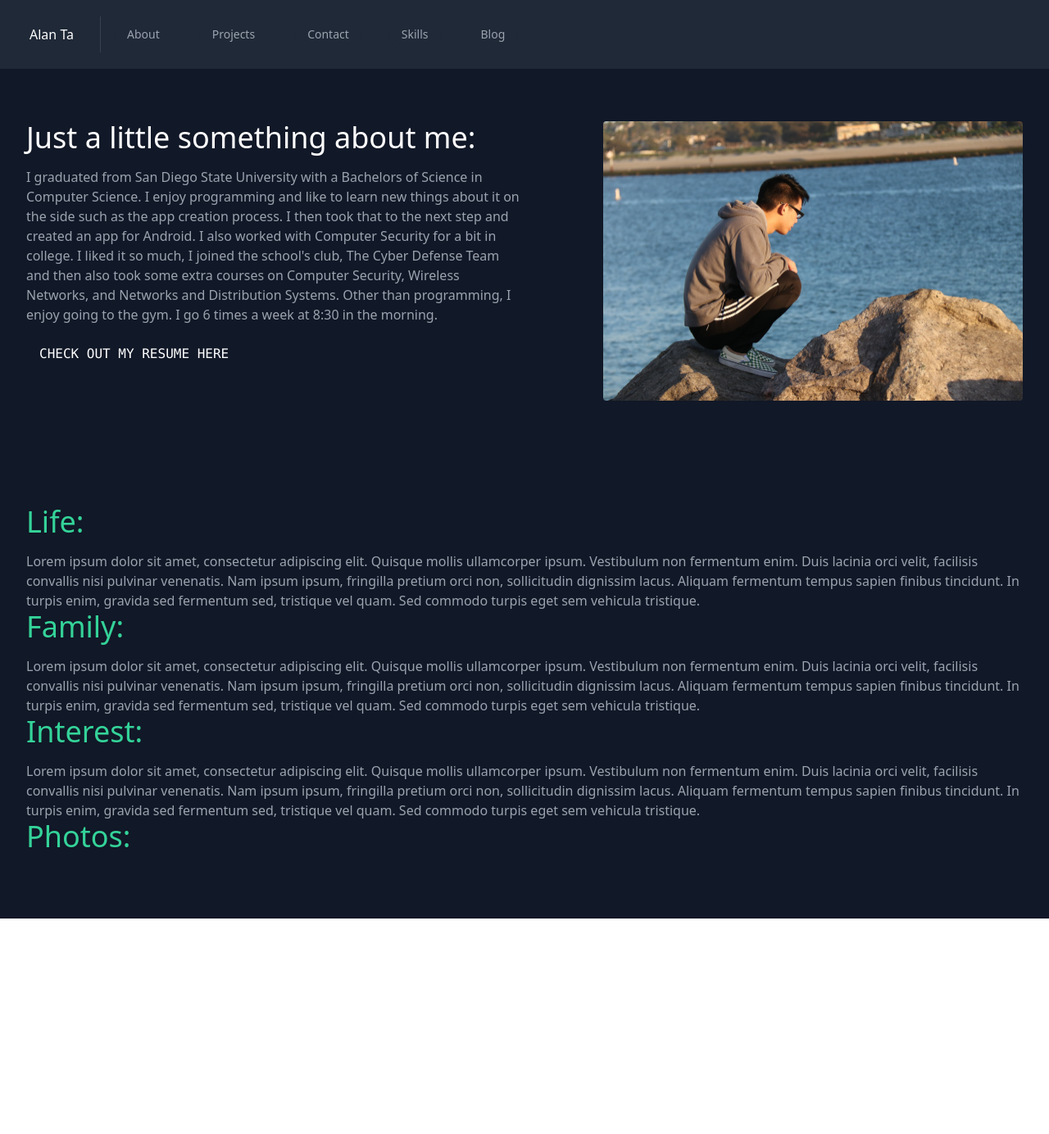
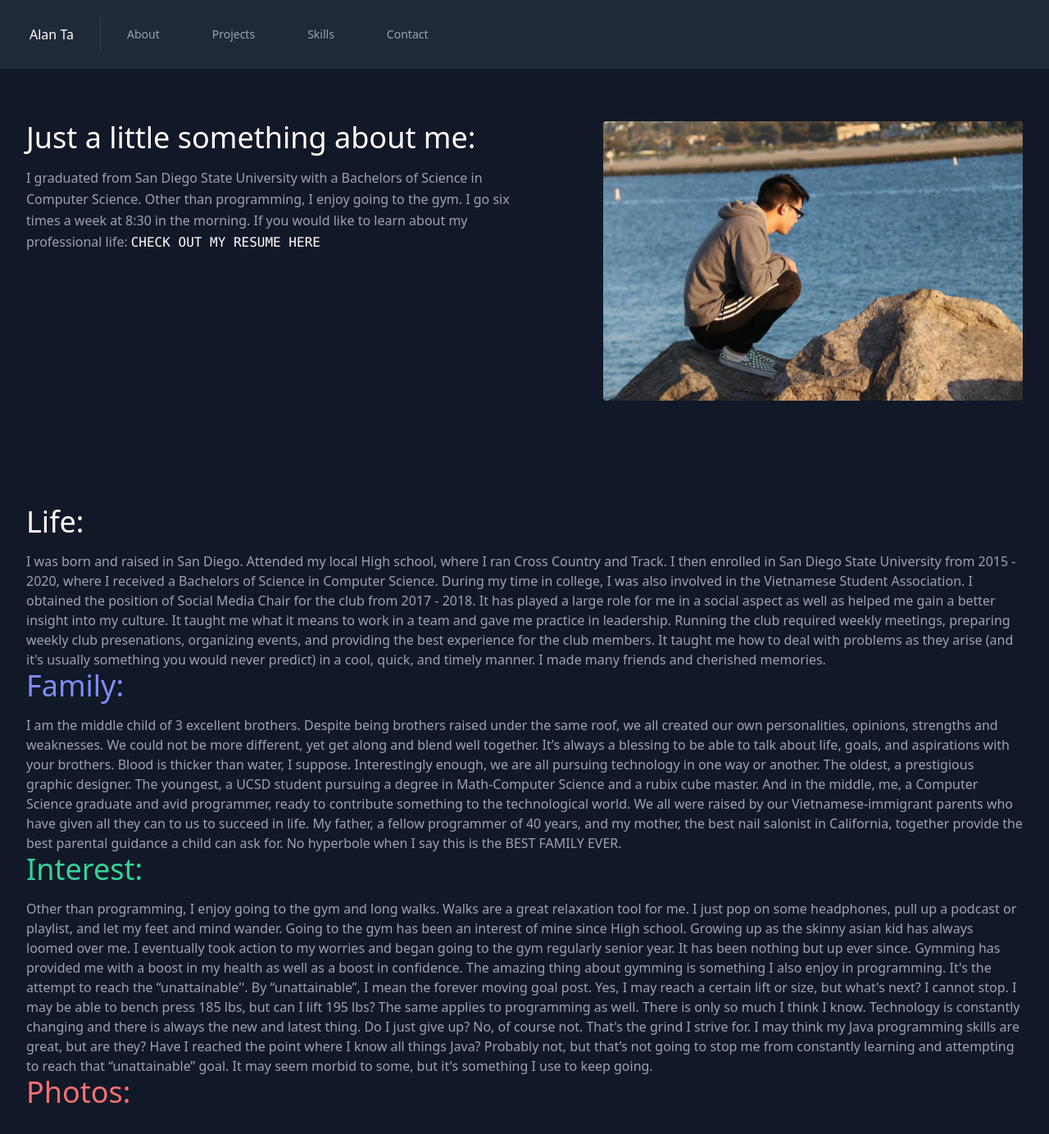
Before and after one commit to ata819/ata819.github.io, a React (Create React App) app: page /mainabout in a window 1280 px wide. Shown: the top 1384 px of the page at 82% size. Before the commit the page ends 1121 px from the top, so only its background shows below. Built offline with nearby package versions, Linux system fonts and the light colour scheme.

Commit message:
Added more information for each tab. Updated the home page

```diff
--- a/src/components/Navbar.js
+++ b/src/components/Navbar.js
@@ -13,9 +13,9 @@ export default function Navbar() {
                     <div className="flex-row flex md:space-x-8 mt-4 md:mt-0 md:text-sm md:font-medium">
                         <Link to="/MainAbout" className="bg-gray-800 hover:bg-gray-900 py-2 px-4 rounded-full">About</Link>
                         <Link to="/MainProjects" className="bg-gray-800 hover:bg-gray-900 py-2 px-4 rounded-full">Projects</Link>
+                        <Link to="/MainSkill" className="bg-gray-800 hover:bg-gray-900 py-2 px-4 rounded-full">Skills</Link>
                         <Link to="/MainContact" className="bg-gray-800 hover:bg-gray-900 py-2 px-4 rounded-full">Contact</Link>
-                        <Link to="/MainSkill" className="bg-gray-800 hover:bg-gray-900 py-2 px-4 rounded-full">Skills</Link>
-                        <Link to="/MainBlog" className="bg-gray-800 hover:bg-gray-900 py-2 px-4 rounded-full">Blog</Link>
+                        {/*<Link to="/MainBlog" className="bg-gray-800 hover:bg-gray-900 py-2 px-4 rounded-full">Blog</Link>*/}
                     </div>
                 </nav>
             </div>
--- a/src/components/Projects.js
+++ b/src/components/Projects.js
@@ -11,11 +11,11 @@ export default function Projects() {
         <h1 className="sm:text-4xl text-3xl font-medium title-font mb-4 text-white">
           Apps I've Built
         </h1>
-        <p className="lg:w-2/3 mx-auto leading-relaxed text-base">
+        {/*<p className="lg:w-2/3 mx-auto leading-relaxed text-base">
           Lorem ipsum, dolor sit amet consectetur adipisicing elit. Explicabo
           facilis repellat ab cupiditate alias vero aliquid obcaecati quisquam
           fuga dolore.
-        </p>
+        </p>*/}
       </div>
       <div className="flex flex-wrap -m-4">
         {projects.map((project) => (
--- a/src/components/Skills.js
+++ b/src/components/Skills.js
@@ -1,5 +1,41 @@
+import { BadgeCheckIcon, ChipIcon, DatabaseIcon } from "@heroicons/react/solid";
+import React from "react";
+import { skills, technologies } from "../data";
 export default function Skills() {
-    return(
-        null
+    return (
+        <section id="Skills">
+            <div className="container px-5 py-10 mx-auto">
+                <div className="text-center mb-20">
+                    <ChipIcon className="w-10 inline-block mb-4" />
+                    <h1 className="sm:text-4xl text-3xl font-medium title-font text-white mb-4">
+                        Skills &amp; Technologies
+                    </h1>
+                </div>
+                <div className="flex flex-wrap lg:w-4/5 sm:mx-auto sm:mb-2 -mx-2">
+                    {skills.map((skill) => (
+                        <div key={skill} className="p-2 sm:w-1/2 w-full">
+                            <div className="bg-gray-800 rounded flex p-4 h-full items-center">
+                                <BadgeCheckIcon className="text-green-400 w-6 h-6 flex-shrink-0 mr-4" />
+                                <span className="title-font font-medium text-white">
+                                    {skill}
+                                </span>
+                            </div>
+                        </div>
+                    ))}
+                </div>
+                <div className="flex flex-wrap lg:w-4/5 sm:mx-auto sm:mb-2 -mx-2">
+                    {technologies.map((tech) => (
+                        <div key={tech} className="p-2 sm:w-1/2 w-full">
+                            <div className="bg-gray-800 rounded flex p-4 h-full items-center">
+                                <DatabaseIcon className="text-green-400 w-6 h-6 flex-shrink-0 mr-4" />
+                                <span className="title-font font-medium text-white">
+                                    {tech}
+                                </span>
+                            </div>
+                        </div>
+                    ))}
+                </div>
+            </div>
+        </section>
     )
 }
--- a/src/data.js
+++ b/src/data.js
@@ -1,15 +1,15 @@
 export const projects = [
   {
-    title: "An Android Application",
-    subtitle: "WeChore",
+    title: "WeChore",
+    subtitle: "An Android Application",
     description:
       "Lorem ipsum dolor sit amet consectetur adipisicing elit. Praesentium dolore rerum laborum iure enim sint nemo omnis voluptate exercitationem eius?",
     image: "./project-1.gif",
     link: "https://github.com/ata819/ProjectS",
   },
   {
-    title: "A Relational Database Application",
-    subtitle: "Rental Car System",
+    title: "Rental Car System",
+    subtitle: "Relational Database App",
     description:
       "Lorem ipsum dolor sit amet consectetur adipisicing elit. Praesentium dolore rerum laborum iure enim sint nemo omnis voluptate exercitationem eius?",
     image: "./project-2.gif",
@@ -24,8 +24,8 @@ export const projects = [
     link: "https://www.google.com/",
   },
   {
-    title: "Epic Todo App",
-    subtitle: "React Hooks",
+    title: "Keylogger",
+    subtitle: "Python Application",
     description:
       "Lorem ipsum dolor sit amet consectetur adipisicing elit. Praesentium dolore rerum laborum iure enim sint nemo omnis voluptate exercitationem eius?",
     image: "./project-4.gif",
@@ -39,7 +39,8 @@ export const mainprojects = [
     tech: "Frontend: Kotlin, XML | Backend: Google Firebase Services",
     date: "January 2021",
     description:
-      "Lorem ipsum dolor sit amet consectetur adipisicing elit. Praesentium dolore rerum laborum iure enim sint nemo omnis voluptate exercitationem eius?",
+      "An Android application designed to help household residents organize chores amongst themselves. Allows users to create accounts using their email and invite others into their private household tab. Inside, users are then allowed to create daily chores for the week and assign other invited individuals to do such chores. Each can retain a description and/or a due date if needed. Users can customize their profiles with profile pictures or add phone numbers so others in the home can see.",
+    link: "https://github.com/ata819/ProjectS",
     image: "./project-4.gif"
   },
   {
@@ -47,7 +48,8 @@ export const mainprojects = [
     tech: "Frontend: C/C++ | Backend: SQLite3",
     date: "December 2020",
     description:
-      "Lorem ipsum dolor sit amet consectetur adipisicing elit. Praesentium dolore rerum laborum iure enim sint nemo omnis voluptate exercitationem eius?",
+      "A C/C++ application designed as a local Car Rental System with database functionalities. The application can add, remove, and keep track of car information with SQLite and maintain data consistency between tables. Price is calculated by day, car brand, and car model. Design as a fixed point, similar to a car rental at an airport. Picking up and returning the car to the same place.",
+    link: "https://github.com/ata819/CarRentalSystemV2",
     image: "./project-3.gif"
   },
   {
@@ -55,7 +57,8 @@ export const mainprojects = [
     tech: "Language: Python",
     date: "May 2020",
     description:
-      "Lorem ipsum dolor sit amet consectetur adipisicing elit. Praesentium dolore rerum laborum iure enim sint nemo omnis voluptate exercitationem eius?",
+      "A Python application capable of recording key inputs, user information, and public IP. All the inputs are collected, parsed, and stored in a text file for later use. When activated, the logs can be sent to any email to be collected. Of course this is illegal and was removed for the protection of any potential victim, but the functionality of storing key inputs remains there as an example.",
+    link: "https://www.google.com/",
     image: "./project-2.gif"
   }
 ];
@@ -140,10 +143,17 @@ export const testimonials = [
 ];
 
 export const skills = [
-  "JavaScript",
+  "Java",
+  "C/C++",
+  "Kotlin",
+  "Python",
+  "JavaScript"
+];
+
+export const technologies = [
   "React",
-  "Next.js",
-  "Node",
-  "GraphQL",
-  "Material UI",
+  "Node.js",
+  "Gradle",
+  "SQLite",
+
 ];
--- a/src/pages/MainAbout.js
+++ b/src/pages/MainAbout.js
@@ -1,4 +1,5 @@
 import React from "react";
+
 
 const MainAbout = () => {
     return (
@@ -8,14 +9,11 @@ const MainAbout = () => {
                     <h1 className="title-font sm:text-4xl text-3xl mb-4 font-medium text-white">
                         Just a little something about me:
                     </h1>
-                    <p>I graduated from San Diego State University with a Bachelors of Science in Computer Science.
-                        I enjoy programming and like to learn new things about it on the side such as the app creation process.
-                        I then took that to the next step and created an app for Android. I also worked with Computer Security
-                        for a bit in college. I liked it so much, I joined the school's club, The Cyber Defense Team and then also
-                        took some extra courses on Computer Security, Wireless Networks, and Networks and Distribution Systems.
-                        Other than programming, I enjoy going to the gym. I go 6 times a week at 8:30 in the morning.  </p>
-                    <a className="font-mono mt-2 text-white hover:bg-gray-700 py-4 px-4 rounded-full" href="./Alan_Ta_Resume.pdf">
+                    <p className="leading-relaxed">I graduated from San Diego State University with a Bachelors of Science in Computer Science.
+                        Other than programming, I enjoy going to the gym. I go six times a week at 8:30 in the morning. If you would like to learn about my professional life:
+                        <a className="font-mono text-white hover:bg-gray-700 py-1 px-1 rounded-full" href="./Alan_Ta_Resume.pdf">
                         CHECK OUT MY RESUME HERE</a>
+                        </p>
 
                 </div>
                 <div className="lg:max-w-lg lg:w-full md:w-1/2 w-5/6">
@@ -27,22 +25,32 @@ const MainAbout = () => {
                 </div>
             </div>
             <div className="container mx-auto flex px-8 py-16 flex-col">
-                <h2 className="title-font sm:text-4xl text-3xl mb-4 font-medium text-green-400">Life: </h2>
-                <p> Lorem ipsum dolor sit amet, consectetur adipiscing elit. Quisque mollis ullamcorper ipsum. Vestibulum non fermentum enim.
-                    Duis lacinia orci velit, facilisis convallis nisi pulvinar venenatis. Nam ipsum ipsum, fringilla pretium orci non,
-                    sollicitudin dignissim lacus. Aliquam fermentum tempus sapien finibus tincidunt. In turpis enim, gravida sed fermentum sed,
-                    tristique vel quam. Sed commodo turpis eget sem vehicula tristique.</p>
-                <h2 className="title-font sm:text-4xl text-3xl mb-4 font-medium text-green-400">Family: </h2>
-                <p> Lorem ipsum dolor sit amet, consectetur adipiscing elit. Quisque mollis ullamcorper ipsum. Vestibulum non fermentum enim.
-                    Duis lacinia orci velit, facilisis convallis nisi pulvinar venenatis. Nam ipsum ipsum, fringilla pretium orci non,
-                    sollicitudin dignissim lacus. Aliquam fermentum tempus sapien finibus tincidunt. In turpis enim, gravida sed fermentum sed,
-                    tristique vel quam. Sed commodo turpis eget sem vehicula tristique.</p>
-                <h2 className="title-font sm:text-4xl text-3xl mb-4 font-medium text-green-400">Interest: </h2>
-                <p> Lorem ipsum dolor sit amet, consectetur adipiscing elit. Quisque mollis ullamcorper ipsum. Vestibulum non fermentum enim.
-                    Duis lacinia orci velit, facilisis convallis nisi pulvinar venenatis. Nam ipsum ipsum, fringilla pretium orci non,
-                    sollicitudin dignissim lacus. Aliquam fermentum tempus sapien finibus tincidunt. In turpis enim, gravida sed fermentum sed,
-                    tristique vel quam. Sed commodo turpis eget sem vehicula tristique.</p>
-                <h2 className="title-font sm:text-4xl text-3xl mb-4 font-medium text-green-400">Photos: </h2>
+                <h2 className="title-font sm:text-4xl text-3xl mb-4 font-medium text-white">Life: </h2>
+                <p> I was born and raised in San Diego. Attended my local High school, where I ran Cross Country and Track. I then enrolled in San Diego State University from 2015 - 2020, where I received a Bachelors of
+                    Science in Computer Science. During my time in college, I was also
+                    involved in the Vietnamese Student Association. I obtained the position of Social Media Chair for the club from 2017 - 2018. It has played a large role for me in a social aspect as well as helped
+                    me gain a better insight into my culture. It taught me what it means to work in a team and gave me practice in leadership. Running the club required weekly meetings, preparing weekly club presenations, organizing events, and providing
+                    the best experience for the club members. It taught me how to deal with problems as they arise (and it's usually something you would never predict) in a cool, quick, and timely manner. I made many friends
+                    and cherished memories. </p>
+                <h2 className="title-font leading-relaxed sm:text-4xl text-3xl mb-4 font-medium text-indigo-400">Family: </h2>
+                <p>  I am the middle child of 3 excellent brothers. Despite being brothers raised under the same roof, we all created our own personalities,
+                    opinions, strengths and weaknesses. We could not be more different, yet get along and blend well together. It’s always a blessing to be
+                    able to talk about life, goals, and aspirations with your brothers. Blood is thicker than water, I suppose. Interestingly enough, we are all pursuing
+                    technology in one way or another. The oldest, a prestigious graphic designer. The youngest, a UCSD student pursuing a degree in Math-Computer Science
+                    and a rubix cube master. And in the middle, me, a Computer Science graduate and avid programmer, ready to contribute something to the technological world.
+                    We all were raised by our Vietnamese-immigrant parents who have given all they can to us to succeed in life. My father, a fellow programmer of 40 years,
+                    and my mother, the best nail salonist in California, together provide the best parental guidance a child can ask for. No hyperbole when I say this is the
+                    BEST FAMILY EVER. </p>
+                <h2 className="title-font leading-relaxed sm:text-4xl text-3xl mb-4 font-medium text-green-400">Interest: </h2>
+                <p> Other than programming, I enjoy going to the gym and long walks. Walks are a great relaxation tool for me. I just pop on some headphones, pull up a podcast
+                    or playlist, and let my feet and mind wander. Going to the gym has been an interest of mine since High school. Growing up as the skinny asian kid has always loomed over me.
+                    I eventually took action to my worries and began going to the gym regularly senior year. It has been nothing but up ever since. Gymming has provided me
+                    with a boost in my health as well as a boost in confidence. The amazing thing about gymming is something I also enjoy in programming. It's the attempt to reach the “unattainable''.
+                    By “unattainable”, I mean the forever moving goal post. Yes, I may reach a certain lift or size, but what's next? I cannot stop. I may be able to bench press 185 lbs, but can I lift 195 lbs?
+                    The same applies to programming as well. There is only so much I think I know. Technology is constantly changing and there is always the new and latest thing. Do I just give up? No, of course not.
+                    That's the grind I strive for. I may think my Java programming skills are great, but are they? Have I reached the point where I know all things Java? Probably not, but that’s not going to stop me
+                    from constantly learning and attempting to reach that “unattainable” goal. It may seem morbid to some, but it's something I use to keep going.</p>
+                <h2 className="title-font sm:text-4xl text-3xl mb-4 font-medium text-red-400">Photos: </h2>
 
             </div>
         </section>
```
Also changed, not shown: src/components/About.js (+3 -8 lines), src/pages/MainProjects.js (+8 -0 lines), 17 other files (tests, documents, lock files or other folders).
